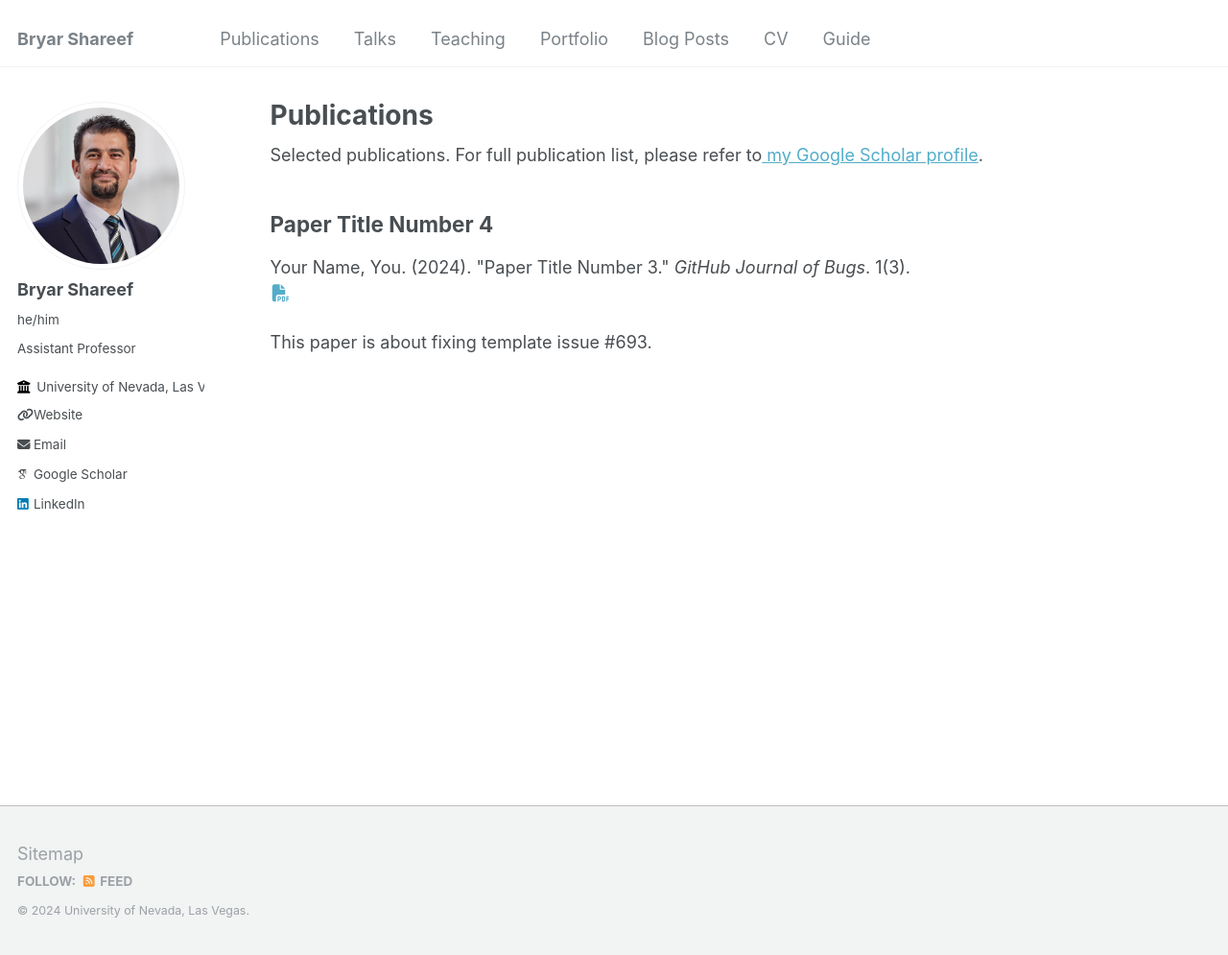
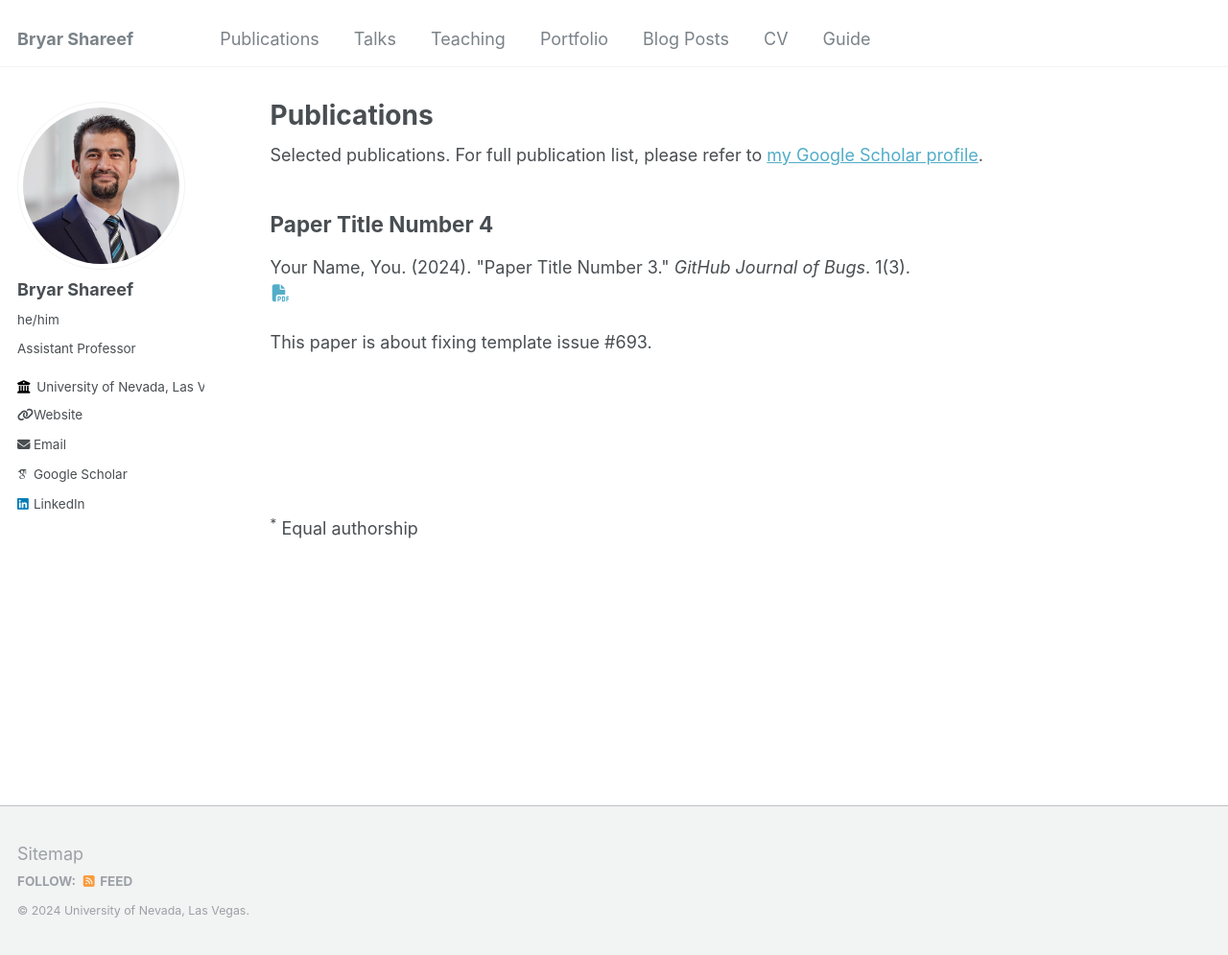
Before and after one commit to bryarshareef/bryarshareef.github.io, a Jekyll site: the page built from _pages/publications.md, in a window 1280 px wide and 995 px high. Shown: the whole window at 96% size. Built offline with Jekyll 4.4.1, drawn with Linux system fonts in a browser that asks for light colours; some web fonts are replaced.

Commit message:
Update publications.md

```diff
--- a/_pages/publications.md
+++ b/_pages/publications.md
@@ -6,7 +6,7 @@ author_profile: true
 ---
 
 {% if site.author.googlescholar %}
-  <div class="wordwrap">Selected publications. For full publication list, please refer to<a href="{{site.author.googlescholar}}"> my Google Scholar profile</a>.</div>
+  <div class="wordwrap">Selected publications. For full publication list, please refer to <a href="{{site.author.googlescholar}}">my Google Scholar profile</a>.</div>
 {% endif %}
 
 {% include base_path %}
@@ -14,3 +14,4 @@ author_profile: true
 {% for post in site.publications reversed %}
   {% include archive-single.html %}
 {% endfor %}
+<sup>*</sup> Equal authorship
```
